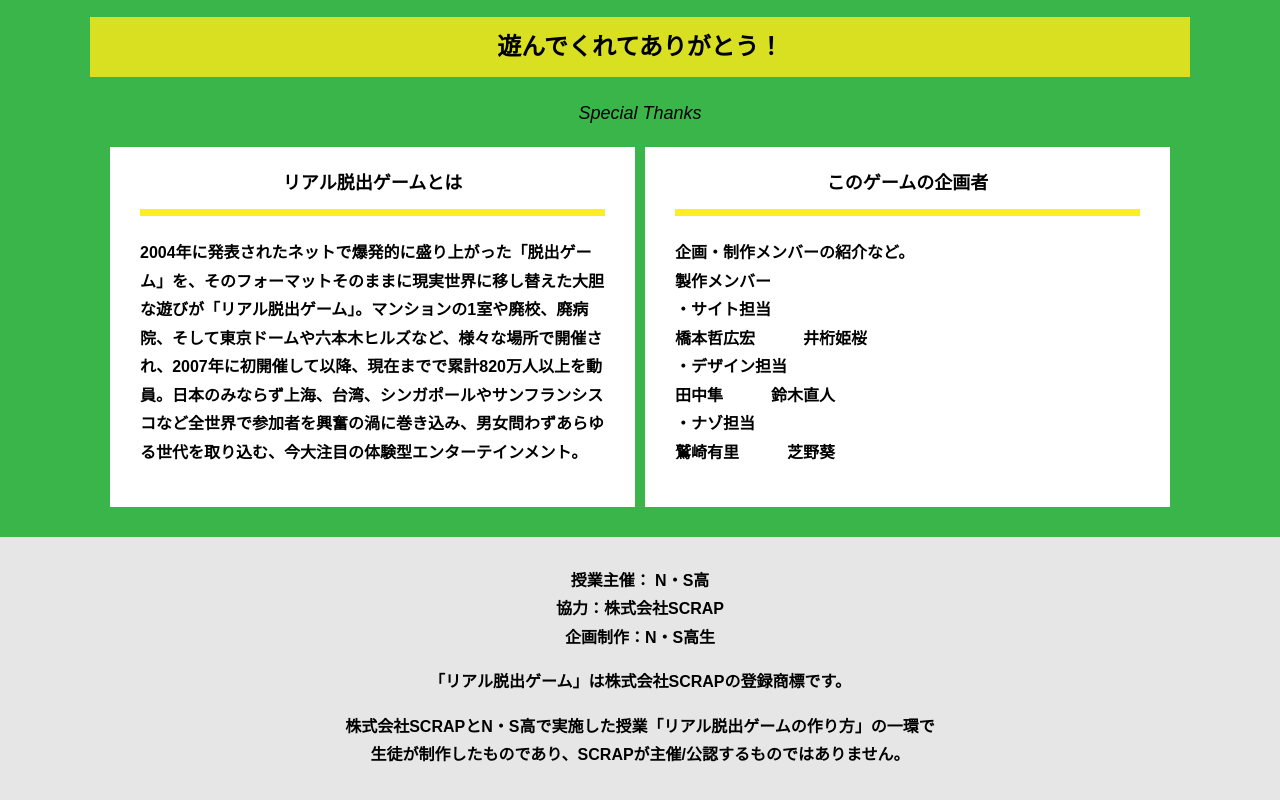
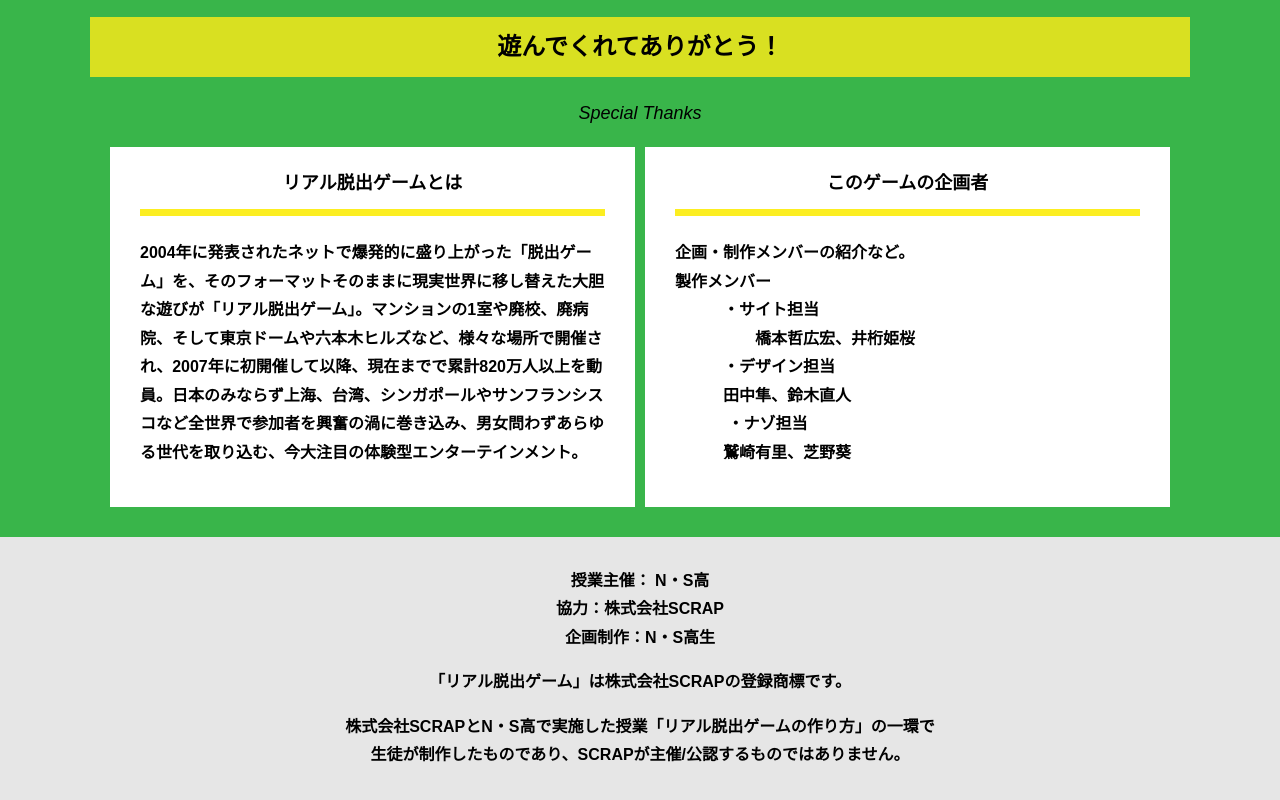
Before and after one commit to hazakurasaku/alfa-omiya-24, a plain HTML site: page final.html in a window 1280 px wide. Shown: the part 1513-2313 px from the top of the page. Drawn offline with Linux system fonts and the light colour scheme.

Commit message:
Update final.html

```diff
--- a/final.html
+++ b/final.html
@@ -67,12 +67,12 @@ Youtube貼り付けここまで-->
               <h3 class="card__title">このゲームの企画者</h3>
               <p class="card__content">企画・制作メンバーの紹介など。<br>
                 製作メンバー<br>
-                ・サイト担当<br>
-                橋本哲広宏　　　井桁姫桜<br>
-                ・デザイン担当<br>
-                田中隼　　　鈴木直人<br>
-                ・ナゾ担当<br>
-                鷲崎有里　　　芝野葵</p>
+                　　　・サイト担当<br>
+                　　　　　橋本哲広宏、井桁姫桜<br>
+                　　　・デザイン担当<br>
+                　　　田中隼、鈴木直人<br>
+               　　　 ・ナゾ担当<br>
+                　　　鷲崎有里、芝野葵</p>
             </div>
           </div>
         </div>
```
